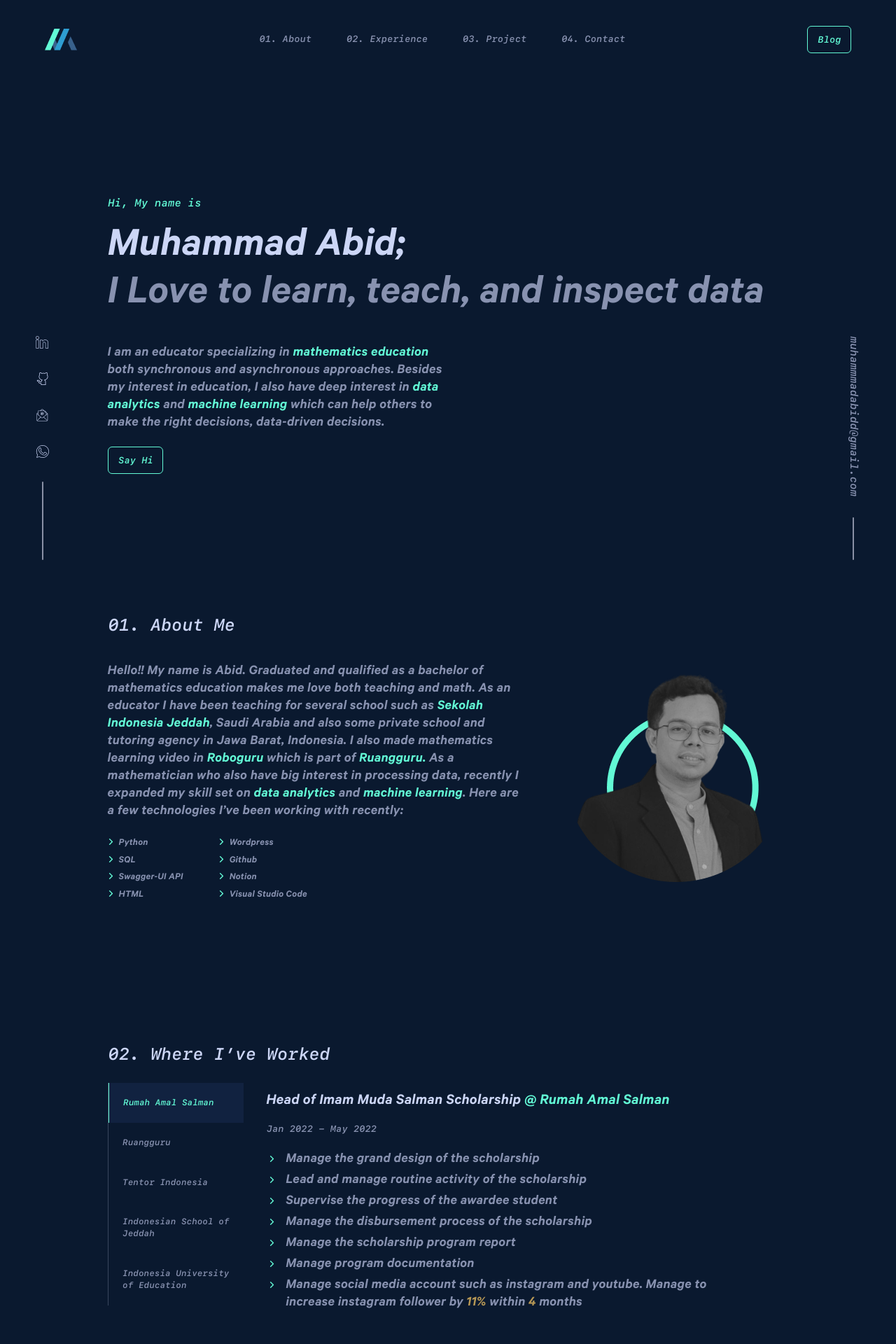
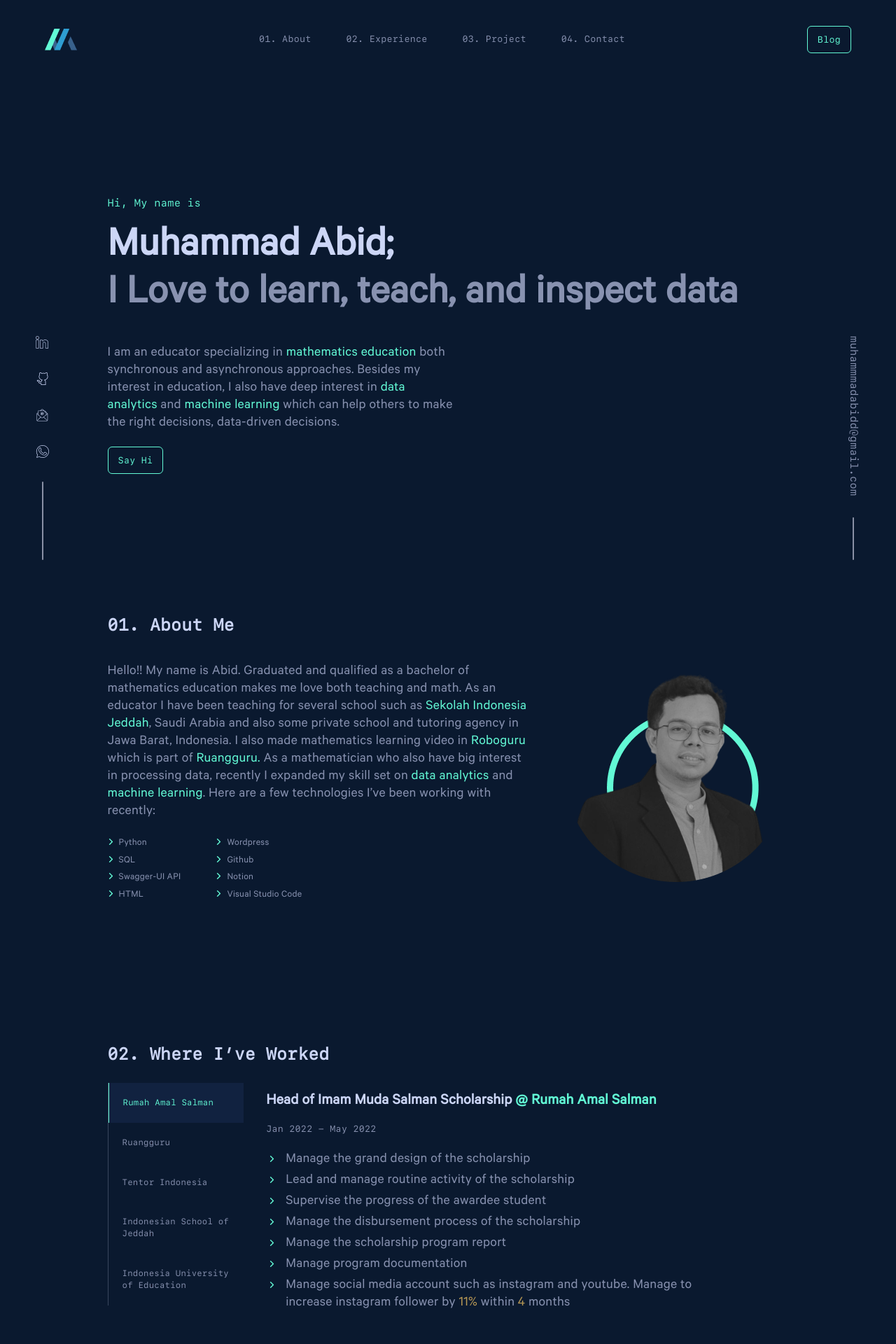
Before and after one commit to muhammadabidd/portfolio, a PHP site: page / in a window 1280 px wide; the page is wider, and only the part inside the window is pictured. Shown: the top 1920 px of that part at 70% size. Run offline with PHP 8.4, Linux system fonts and the light colour scheme; some web fonts are replaced.

Commit message:
Test Font 01

```diff
--- a/style/text.css
+++ b/style/text.css
@@ -176,7 +176,7 @@ div.project-tag ul li{
 
 }
 
-@font-face {
+/* @font-face {
     font-family: 'SF Mono';
     src:
 
@@ -214,7 +214,7 @@ div.project-tag ul li{
 }
 
 
-
+ */
 
 
 
@@ -244,7 +244,7 @@ div.project-tag ul li{
          url('../Font/Calibre/Calibre-LightItalic.ttf') format('ttf'),
          url('../Font/Calibre/Calibre-LightItalic.woff') format('woff'),
          url('../Font/Calibre/Calibre-LightItalic.woff2') format('woff2');
-         font-style:lightitalic
+         font-style:'lightitalic'
 
 
 
@@ -288,7 +288,7 @@ div.project-tag ul li{
 
 }
 
-@font-face {
+/* @font-face {
     font-family: 'Calibre';
     src:
 
@@ -308,12 +308,11 @@ div.project-tag ul li{
          url('../Font/Calibre/Calibre-Semibold.ttf') format('ttf'),
          url('../Font/Calibre/Calibre-Semibold.woff') format('woff'),
          url('../Font/Calibre/Calibre-Semibold.woff2') format('woff2');
-         font-style:semibold
+         font-style: 'semibold'
 
 
 
 }
-
 @font-face {
     font-family: 'Calibre';
     src:
@@ -321,6 +320,12 @@ div.project-tag ul li{
          url('../Font/Calibre/Calibre-SemiboldItalic.ttf') format('ttf'),
          url('../Font/Calibre/Calibre-SemiboldItalic.woff') format('woff'),
          url('../Font/Calibre/Calibre-SemiboldItalic.woff2') format('woff2');
-         font-style:semibolditalic
+         font-style:'semibolditalic'
 
+} */
+
+
+p.hero-text {
+    font-family:'Calibre';
+    font-style: 'semibold';
 }
```
